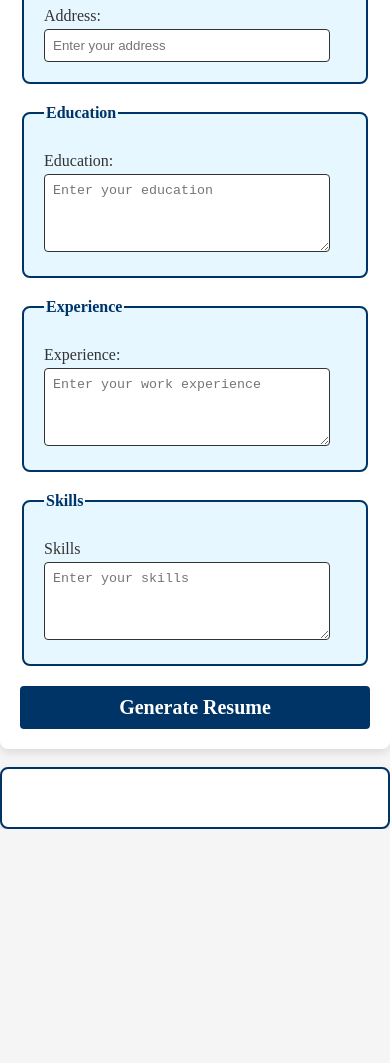
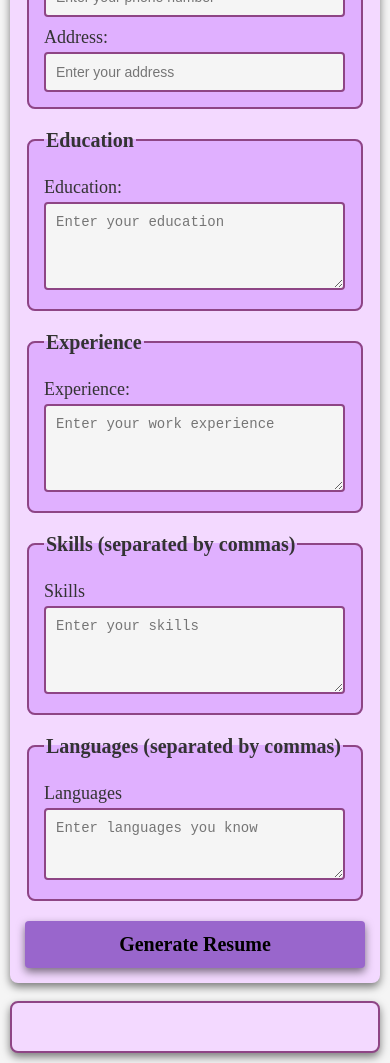
Before and after one commit to syedaaleezaabbas/Hackathon-Milestone4, a plain HTML site: page index.html in a window 390 px wide. Shown: the part 373-1436 px from the top of the page. Before the commit the page ends 1202 px from the top, so only its background shows below. Drawn offline with Linux system fonts and the light colour scheme.

Commit message:
push editable resume to github

```diff
--- a/index.html
+++ b/index.html
@@ -39,9 +39,15 @@
         </fieldset>
 
         <fieldset>
-            <legend><b>Skills</b></legend>
+            <legend><b>Skills</b> (separated by commas)</legend>
             <label for="skills">Skills</label>
             <textarea id="skills" placeholder="Enter your skills" rows="4" required></textarea>
+        </fieldset>
+
+        <fieldset>
+            <legend><b>Languages</b> (separated by commas)</legend>
+            <label for="languages">Languages</label>
+            <textarea id="languages" placeholder="Enter languages you know" rows="3" required></textarea>
         </fieldset>
 
         <button type="submit"><b>Generate Resume</b></button>
--- a/script.js
+++ b/script.js
@@ -12,8 +12,9 @@ form.addEventListener('submit', function (event) {
     var education = document.getElementById('education').value;
     var experience = document.getElementById('experience').value;
     var skills = document.getElementById('skills').value;
+    var languages = document.getElementById('languages').value;
     // Generate the resume content dynamically
-    var resumeHTML = "\n<h2><b>Editable Resume</b></h2>\n\n<h3>Personal Information<h3>\n<p><b>Name: </b><span contenteditable=\"true\">".concat(name, "</span></p>\n<p><b>Email: </b><span contenteditable=\"true\">").concat(email, "/<span></p>\n<p><b>Phone: </b><span contenteditable=\"true\">").concat(phone, "<span></p>\n<p><b>Address: </b><span contenteditable=\"true\">").concat(address, "<span></p>\n\n<h3>Education<h3>\n<p contenteditable=\"true\">").concat(education, "</p>\n\n<h3>Experience<h3>\n<p contenteditable=\"true\">").concat(experience, "</p>\n\n<h3>Skills<h3>\n<p contenteditable=\"true\">").concat(skills, "</p>\n");
+    var resumeHTML = "\n<h2><b>Editable Resume</b></h2>\n\n<h3 style=\"background-color:#9966cc\">Personal Information<h3>\n<p>Name: <span contenteditable=\"true\">".concat(name, "</span></p>\n<p>Email: <span contenteditable=\"true\">").concat(email, "/<span></p>\n<p>Phone: <span contenteditable=\"true\">").concat(phone, "<span></p>\n<p>Address: <span contenteditable=\"true\">").concat(address, "<span></p>\n\n<h3 style=\"background-color:#9966cc\">Education<h3>\n<p contenteditable=\"true\">").concat(education, "</p>\n\n<h3 style=\"background-color:#9966cc\">Experience<h3>\n<p contenteditable=\"true\">").concat(experience, "</p>\n\n<h3 style=\"background-color:#9966cc\">Skills<h3>\n<p contenteditable=\"true\">").concat(skills, "</p>\n\n<h3 style=\"background-color:#9966cc\">Languages<h3>\n<p>").concat(languages, "</p>\n");
     // Display the generated resume
     if (resumeDisplayElement) {
         resumeDisplayElement.innerHTML = resumeHTML;
--- a/style.css
+++ b/style.css
@@ -7,81 +7,85 @@ body {
 
 h1 {
     text-align: center;
-    color: #003366;
+    color: #8e4585;
+    font-size: 34px;
 }
 
 form {
+    margin: auto;
+    background-color: #f3d9ff;
+    border-radius: 8px;
+    box-shadow: 0 4px 8px rgba(0, 0, 0, 0.5);
+    padding: 20px;
     max-width: 600px;
-    margin: auto;
-    background-color: #ffffff;
-    border-radius: 8px;
-    box-shadow: 0 4px 8px rgba(0, 0, 0, 0.1);
-    padding: 20px;
 }
 
 fieldset {
-    border: 2px solid #003366;
+    border: 2px solid #8e4585;
     border-radius: 8px;
     padding: 20px;
     margin-bottom: 20px;
-    background-color: #e6f7ff;
+    background-color: #e0b0ff;
 }
 
 legend {
     font-weight: bold;
     text-align: left;
-    color: #003366;
+    color: #333333;
+    font-size: 24px;
 }
 
 label {
     display: block;
     margin-top: 10px;
     color: #333333;
+    font-size: 20px;
 }
 
 input,
 textarea {
-    width: calc(100% - 16px);
+    width: calc(100% - 1px);
     padding: 8px;
     margin-top: 4px;
-    border: 1px solid #333333;
+    border: 2px solid #8e4585;
     border-radius: 4px;
     box-sizing: border-box;
-    background-color: #ffffff;
+    background-color: #f5f5f5;
 }
 
 button {
     display: block;
     width: 100%;
     padding: 10px;
-    background-color: #003366;
-    color: white;
+    background-color: #9966cc;
+    color: black;
     border: none;
     border-radius: 4px;
     cursor: pointer;
     margin-top: 10px;
-    font-size: 20px;
+    font-size: 24px;
     font-family: 'Times New Roman', Times, serif;
+    box-shadow: 0 4px 8px rgba(0, 0, 0, 0.5);
 }
 
 button:hover {
-    background-color: #002244;
+    background-color: #8e4585;
 }
 
 #resume-display {
     max-width: 600px;
     margin: auto;
     padding: 20px;
-    border: 2px solid #003366;
+    border: 2px solid #8e4585;
     border-radius: 8px;
-    background-color: #ffffff;
-    box-shadow: 0 4px 8px rgba(0, 0, 0, 0.1);
+    background-color: #f3d9ff;
+    box-shadow: 0 4px 8px rgba(0, 0, 0, 0.5);
     /* making the resume editable */
     outline: none;
 }
 
 #resume-display h2 {
-    color: #003366;
+    color: #8e4585;
     text-align: center;
     font-size: 36px;
     text-decoration: underline;
@@ -90,8 +94,65 @@ button:hover {
 
 #resume-display h3 {
     font-size: 28px;
+    color: #333333;
 }
 
 #resume-display h3 p {
     font-size: 20px;
+    color: #333333;
 }
+
+/* Mobile responsiveness */
+@media (max-width: 768px) {
+    body {
+        padding: 10px;
+    }
+
+    h1 {
+        font-size: 28px;
+    }
+
+    form {
+        padding: 15px;
+        max-width: 100%;
+    }
+
+    fieldset {
+        padding: 15px;
+    }
+
+    legend {
+        font-size: 20px;
+    }
+
+    label {
+        font-size: 18px;
+    }
+
+    input,
+    textarea {
+        padding: 10px;
+        font-size: 14px;
+    }
+
+    button {
+        padding: 12px;
+        font-size: 20px;
+    }
+
+    #resume-display {
+        padding: 15px;
+    }
+
+    #resume-display h2 {
+        font-size: 30px;
+    }
+
+    #resume-display h3 {
+        font-size: 24px;
+    }
+
+    #resume-display h3 p {
+        font-size: 18px;
+    }
+}
```
Also changed, not shown: 1 other file.
